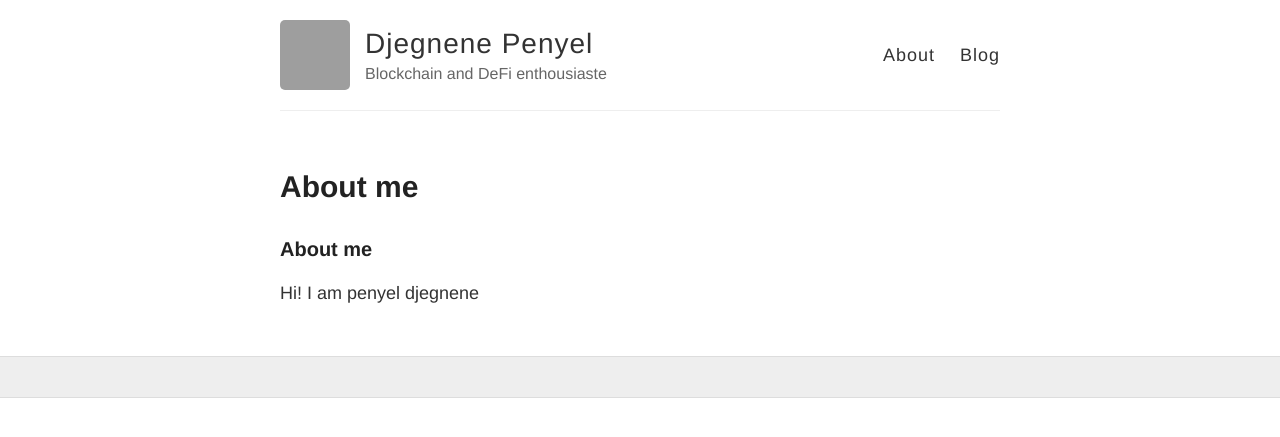
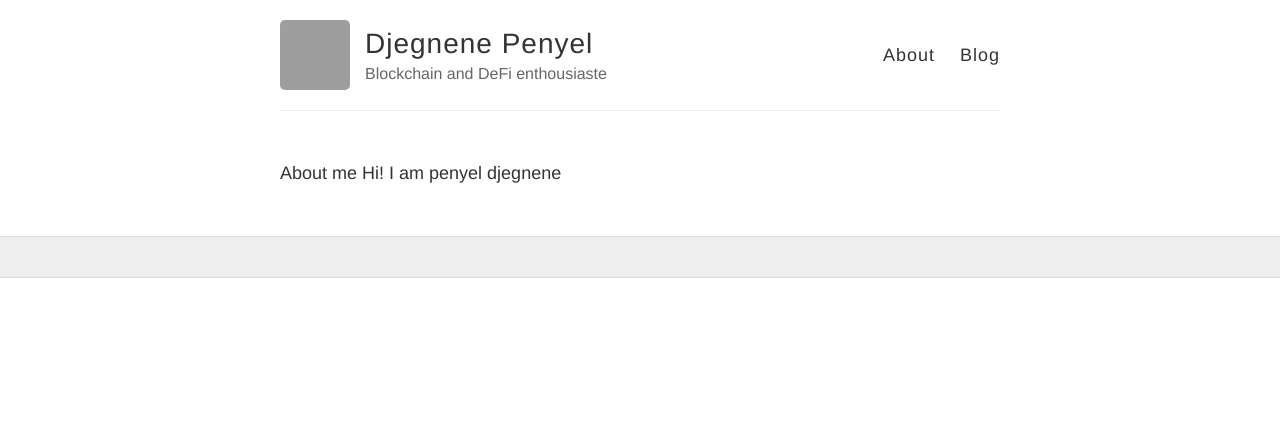
Before and after one commit to quantumporium/quantumporium, a Jekyll site: the page built from docs/index.md, in a window 1280 px wide. Shown: the top 437 px of the page. Built offline with Jekyll 4.4.1, drawn with Linux system fonts in a browser that asks for light colours; our own code applies the rules of GitHub Pages for plain Markdown files; grey boxes are pictures that could not be loaded.

Commit message:
Update index.md

```diff
--- a/docs/index.md
+++ b/docs/index.md
@@ -2,5 +2,5 @@
 layout: page
 ---
 
-### About me
+About me
 Hi! I am penyel djegnene
```
